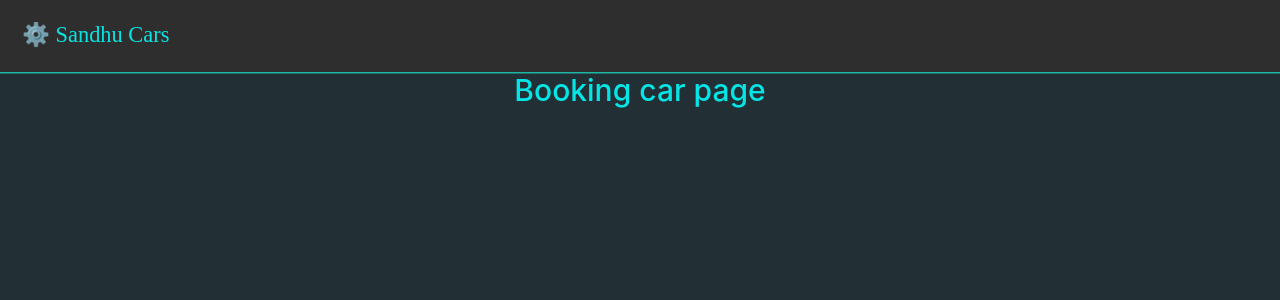
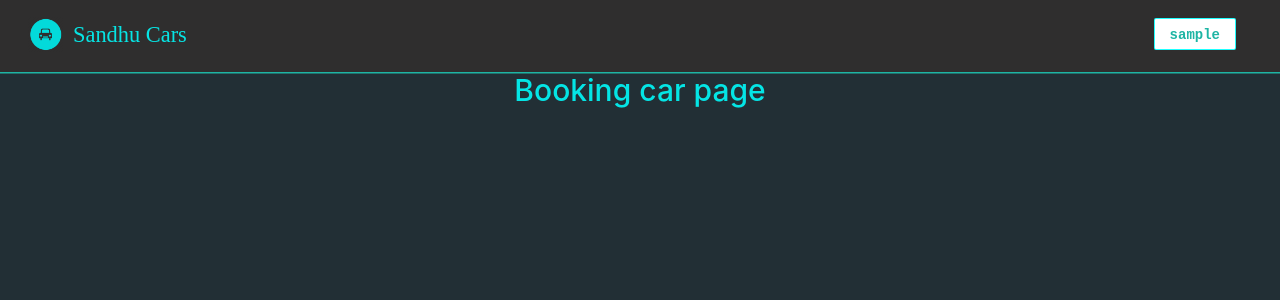
Before and after one commit to yU5295/car-rental, a React (Create React App) app in the folder Frontend/: page /bookingcar in a window 1280 px wide. Shown: the top 300 px of the page. Built offline with nearby package versions, Linux system fonts and the light colour scheme; sample sign-in values are in the browser's storage; a web font is replaced by a local one.

Commit message:
Routes Protected

```diff
--- a/Frontend/src/App.js
+++ b/Frontend/src/App.js
@@ -1,7 +1,7 @@
 import logo from "./logo.svg";
 import "./App.css";
 import "antd/dist/antd.css";
-import { Route, BrowserRouter, Routes } from "react-router-dom";
+import { Route, BrowserRouter, Routes, Navigate } from "react-router-dom";
 import Home from "./pages/Home";
 import Login from "./pages/Login";
 import Register from "./pages/Register";
@@ -12,10 +12,28 @@ function App() {
     <div className="App">
       <BrowserRouter>
         <Routes>
-          <Route path="/" exact element={<Home />}></Route>
+          <Route
+            path="/"
+            exact
+            element={
+              <ProtectedRoute>
+                <Home />
+              </ProtectedRoute>
+            }
+          ></Route>
           <Route path="/login" exact element={<Login />}></Route>
-          <Route path="/register" exact element={<Register />}></Route>
-          <Route path="/bookingcar" exact element={<BookingCar />}></Route>
+          <Route path="/register" exact element={<Register />}>
+            {" "}
+          </Route>
+          <Route
+            path="/bookingcar"
+            exact
+            element={
+              <ProtectedRoute>
+                <BookingCar />
+              </ProtectedRoute>
+            }
+          ></Route>
         </Routes>
       </BrowserRouter>
     </div>
@@ -23,3 +41,8 @@ function App() {
 }
 
 export default App;
+
+export function ProtectedRoute({ children }) {
+  const auth = localStorage.getItem("user");
+  return auth ? children : <Navigate to="/login"></Navigate>;
+}
--- a/Frontend/src/components/DefaultLayout.js
+++ b/Frontend/src/components/DefaultLayout.js
@@ -1,6 +1,30 @@
 import React from "react";
+import { Menu, Dropdown, Button, Space } from "antd";
+import Logoo from "../pages/logo.png";
 
 function DefaultLayout(props) {
+  const user = JSON.parse(localStorage.getItem("user"));
+  const menu = (
+    <Menu>
+      <Menu.Item>
+        <a href="https://www.antgroup.com">Home</a>
+      </Menu.Item>
+      <Menu.Item>
+        <a href="https://www.antgroup.com">Bookings</a>
+      </Menu.Item>
+      <Menu.Item>
+        <a href="https://www.aliyun.com">Profile</a>
+      </Menu.Item>
+      <Menu.Item
+        onClick={() => {
+          localStorage.removeItem("user");
+          window.location.href = "/login";
+        }}
+      >
+        <li>Logout</li>
+      </Menu.Item>
+    </Menu>
+  );
   return (
     <div>
       <div className="header box-shadow1">
@@ -12,16 +36,37 @@ function DefaultLayout(props) {
               textAlign: "center",
             }}
           >
-            <h1
+            <div
               style={{
-                fontSize: "1.4rem",
-                marginLeft: "10px",
-                marginTop: "10px",
+                display: "flex",
               }}
             >
-              ⚙️ Sandhu Cars
-            </h1>
+              {" "}
+              <img
+                src={Logoo}
+                alt="car"
+                style={{
+                  width: "35px",
+                  height: "35px",
+                  marginLeft: "16px",
+                  marginTop: "5px",
+                  color: "black",
+                }}
+              />
+              <h1
+                style={{
+                  fontSize: "1.4rem",
+                  marginLeft: "10px",
+                  marginTop: "10px",
+                }}
+              >
+                Sandhu Cars
+              </h1>
+            </div>
           </div>
+          <Dropdown overlay={menu} placement="bottomCenter">
+            <Button>{user.username}</Button>
+          </Dropdown>
           {/* <button>user</button> */}
         </div>
       </div>
--- a/Frontend/src/index.css
+++ b/Frontend/src/index.css
@@ -41,6 +41,18 @@ p {
 }
 .header {
   padding: 12px;
+}
+.header .ant-btn {
+  box-shadow: none !important;
+  background-color: rgb(255, 255, 255) !important;
+  color: #1eb5a4 !important;
+  border: 1px solid #00ffffdf !important;
+  padding: 5px 15px !important;
+  outline: none !important;
+  font-family: "Courier New", Courier, monospace !important;
+  margin-right: 2rem;
+  margin-top: 0.4rem;
+  font-weight: 600;
 }
 .logo-main {
   font-family: "Barrio";
--- a/Frontend/src/pages/Home.js
+++ b/Frontend/src/pages/Home.js
@@ -25,8 +25,12 @@ function Home() {
                 </div>
                 <div className="car-content d-flex align-items-center justify-content-between">
                   <div>
-                    <p style={{ fontWeight: "bold" }}>{car.name}</p>
-                    <p>${car.rentPerHour} Per Hour /-</p>
+                    <p style={{ fontWeight: "bold", color: "#222f35 " }}>
+                      {car.name}
+                    </p>
+                    <p style={{ color: "#222f35" }}>
+                      ${car.rentPerHour} Per Hour /-
+                    </p>
                   </div>
                   <div>
                     <button className="btn1 mr-2">Book Now</button>
--- a/Frontend/src/pages/Login.js
+++ b/Frontend/src/pages/Login.js
@@ -33,7 +33,7 @@ function Login() {
               label="Password"
               rules={[{ required: true }]}
             >
-              <input />
+              <input type="password" />
             </Form.Item>
             <button className="btn2 mt-2 mb-3">Login</button>
             <br />
```
Also changed, not shown: Frontend/src/pages/logo.png (added), Frontend/src/pages/logoo.png (added).
